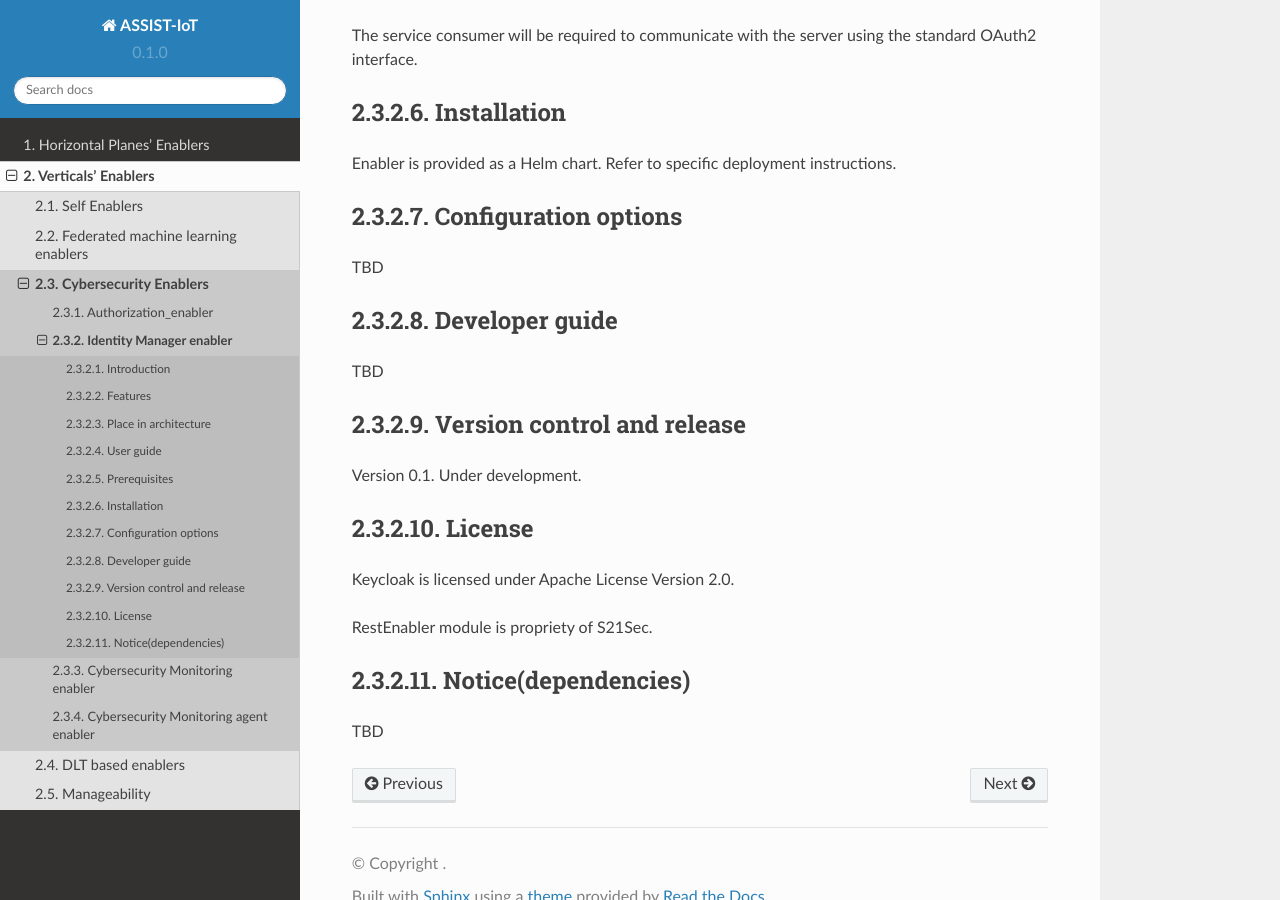
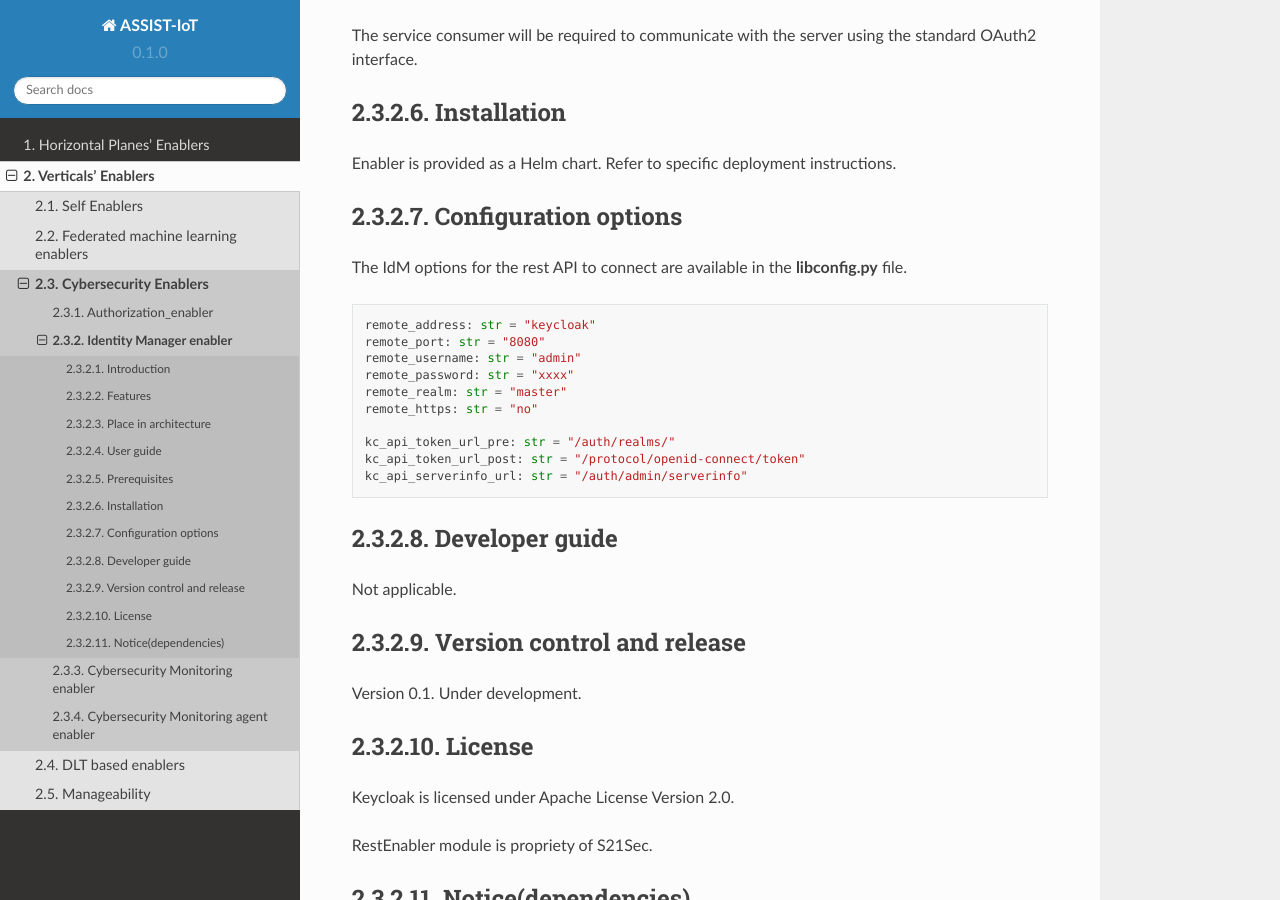
Before and after one commit to assist-iot/assist-iot-documentation, a Sphinx documentation site: the page built from docs/source/verticals/cybersecurity/identity_manager_enabler.rst, in a window 1280 px wide and 900 px high, scrolled down 1541 px. Built offline with Sphinx 7.4.7 and the Read the Docs theme 2.0.0, drawn with Linux system fonts in a browser that asks for light colours.

Commit message:
AuthServer and idm enablers completed versions

```diff
--- a/docs/source/verticals/cybersecurity/identity_manager_enabler.rst
+++ b/docs/source/verticals/cybersecurity/identity_manager_enabler.rst
@@ -75,13 +75,26 @@ Enabler is provided as a Helm chart. Refer to specific deployment instructions.
 Configuration options
 *********************
 
-TBD
+The IdM options for the rest API to connect are available in the **lib\config.py** file.
+
+::
+
+    remote_address: str = "keycloak"
+    remote_port: str = "8080"
+    remote_username: str = "admin"
+    remote_password: str = "xxxx"
+    remote_realm: str = "master"
+    remote_https: str = "no"
+
+    kc_api_token_url_pre: str = "/auth/realms/"
+    kc_api_token_url_post: str = "/protocol/openid-connect/token"
+    kc_api_serverinfo_url: str = "/auth/admin/serverinfo"
 
 ***************
 Developer guide
 ***************
 
-TBD
+Not applicable.
 
 ***************************
 Version control and release
```
Also changed, not shown: docs/source/verticals/cybersecurity/authorization_enabler.rst (+10 -3 lines).
